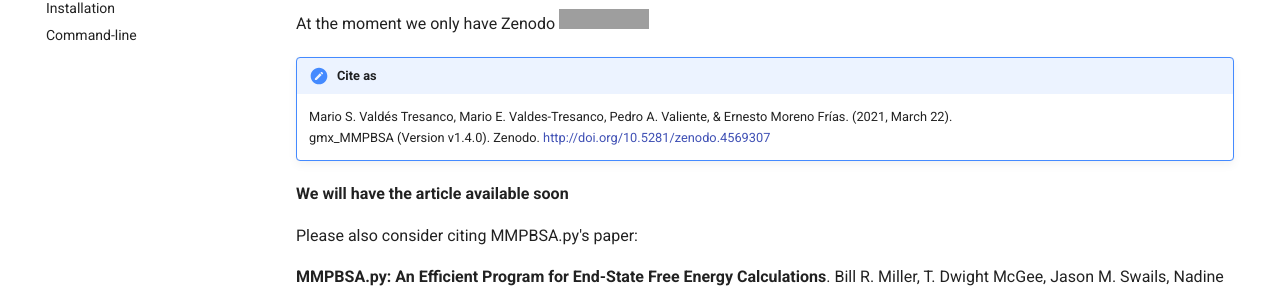
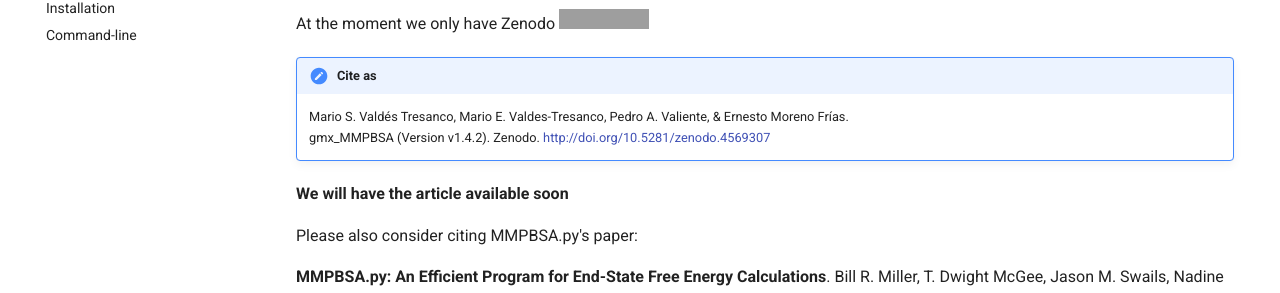
Before and after one commit to Valdes-Tresanco-MS/gmx_MMPBSA, an MkDocs documentation site: the page built from docs/getting-started.md, in a window 1280 px wide and 900 px high. Shown: the part 420-713 px from the top of the window. Built offline with MkDocs 1.6.1 and Material for MkDocs 9.7.7, drawn with Linux system fonts in a browser that asks for light colours; comment, search, counter and statistics services are not loaded; grey boxes are pictures that could not be loaded.

Commit message:
update doc

```diff
--- a/docs/getting-started.md
+++ b/docs/getting-started.md
@@ -20,8 +20,8 @@
 At the moment we only have Zenodo [![DOI](https://zenodo.org/badge/DOI/10.5281/zenodo.4569307.svg)](https://doi.org/10.5281/zenodo.4569307)
 
 !!! note "Cite as"
-    Mario S. Valdés Tresanco, Mario E. Valdes-Tresanco, Pedro A. Valiente, & Ernesto Moreno Frías. (2021, March 22).
-    gmx_MMPBSA (Version v1.4.0). Zenodo. http://doi.org/10.5281/zenodo.4569307
+    Mario S. Valdés Tresanco, Mario E. Valdes-Tresanco, Pedro A. Valiente, & Ernesto Moreno Frías.
+    gmx_MMPBSA (Version v1.4.2). Zenodo. http://doi.org/10.5281/zenodo.4569307
 
 **We will have the article available soon**
 
```
Also changed, not shown: README.md (+1 -1 lines), docs/Q&A/OS_issues.md (+9 -2 lines), docs/versus.md (+5 -4 lines).
